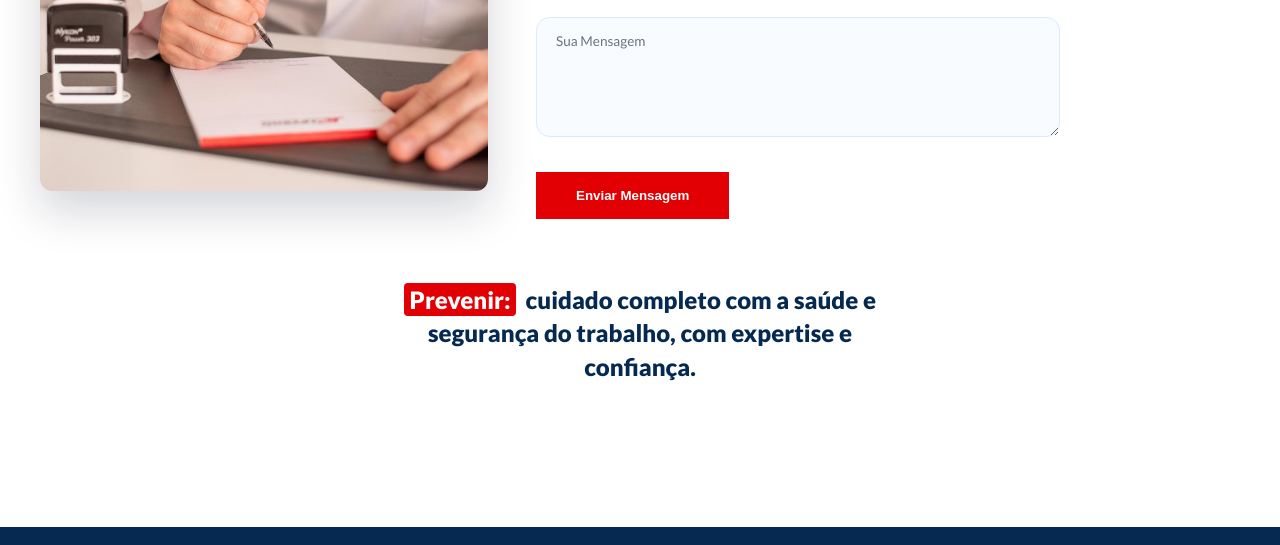
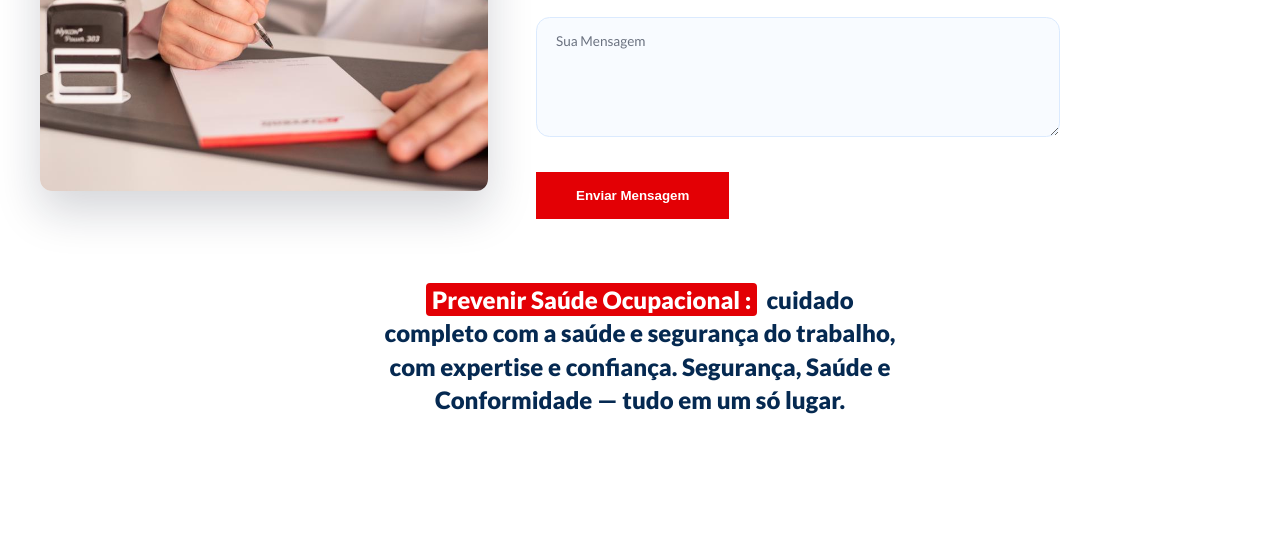
Before and after one commit to Lucio-Gabriel/prevenir-css, a plain HTML site: page index.html in a window 1280 px wide. Shown: the part 9240-9785 px from the top of the page. Drawn offline with nearby package versions, Linux system fonts and the light colour scheme.

Commit message:
feat update text

```diff
--- a/index.html
+++ b/index.html
@@ -1581,8 +1581,9 @@
 
       <div class="contact-cta">
         <h1 class="contact-cta-heading">
-          <span class="contact-cta-highlight">Prevenir:</span>
+          <span class="contact-cta-highlight">Prevenir Saúde Ocupacional :</span>
           cuidado completo com a saúde e segurança do trabalho, com expertise e confiança.
+          Segurança, Saúde e Conformidade — tudo em um só lugar.
         </h1>
       </div>
     </div>
```
